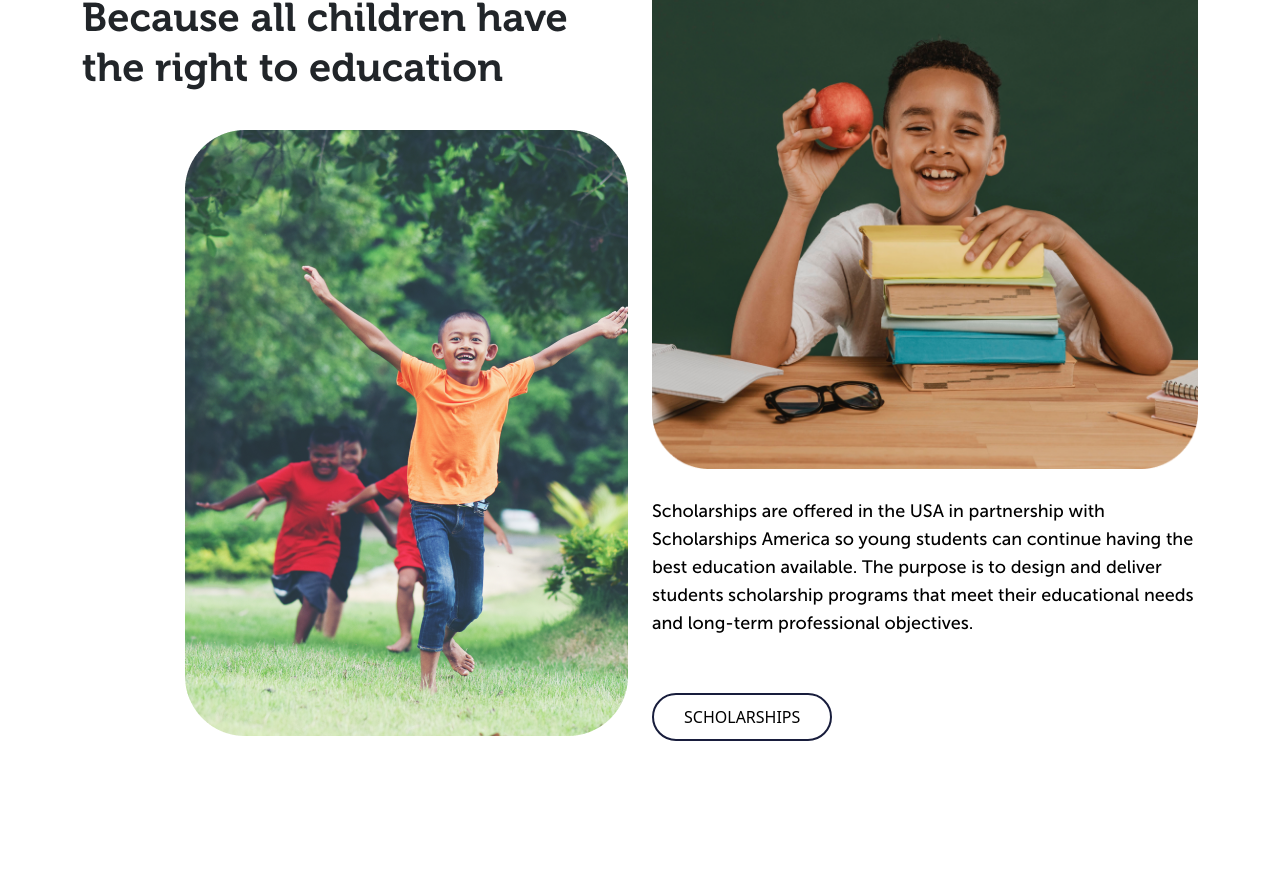
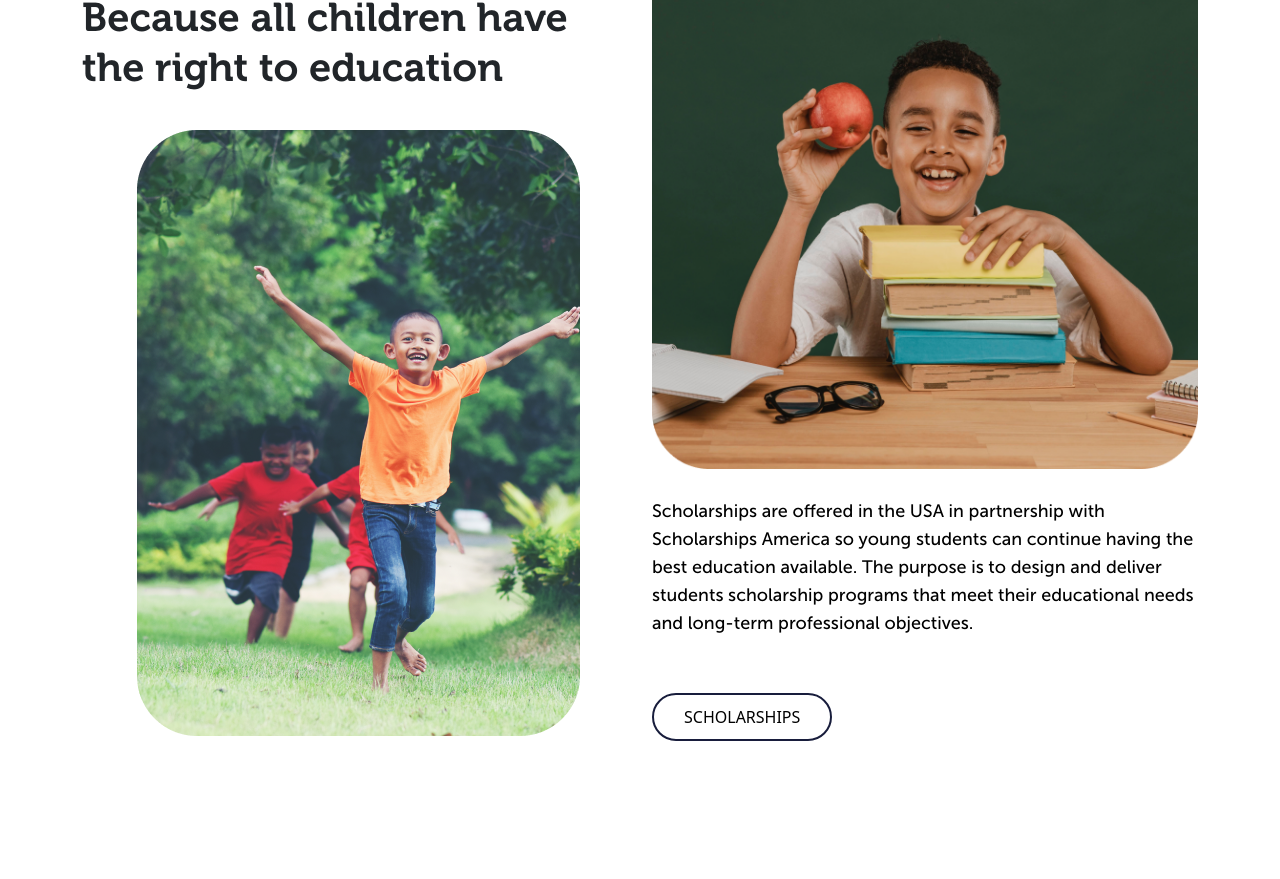
Before and after one commit to FiveOnlineSite/manas-foundation, a React (Create React App) app in the folder frontend/: page /our-scope in a window 1280 px wide. Shown: the part 1414-2293 px from the top of the page. Built offline with nearby package versions, Linux system fonts and the light colour scheme.

Commit message:
added new changes

```diff
--- a/frontend/src/pages/Scope.js
+++ b/frontend/src/pages/Scope.js
@@ -40,7 +40,7 @@ const Scope = () => {
                 Because all children have the right to education
               </h2>
 
-              <div className="funding-img-div text-end pe-lg-0 pe-0">
+              <div className="funding-img-div text-end pe-lg-5 pe-0">
                 <img
                   src="/images/scope/group-young-children-running-playing-park.png"
                   className=" text-end"
```
